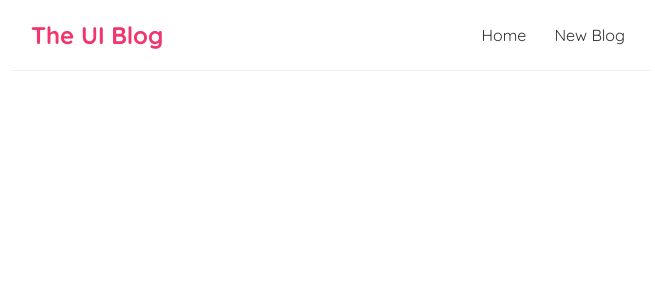
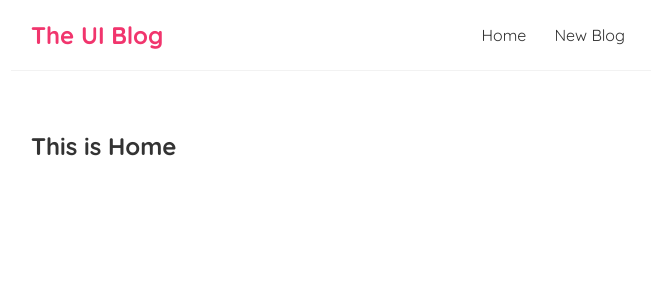
Before and after one commit to raaghavendrahm/UI-Blog-React, a React (Create React App) app: page / in a window 1280 px wide. Shown: the top 300 px of the page, without its empty margins (309-964 px from the left). Built offline with nearby package versions, Linux system fonts and the light colour scheme.

Commit message:
Home component is created and embedded inside "content" (container) of App component.

```diff
--- a/src/App.js
+++ b/src/App.js
@@ -1,9 +1,12 @@
 import Navbar from './components/Navbar';
-
+import Home from './components/Home';
 function App() {
   return (
     <div className="App">
       <Navbar />
+      <div className="content">
+        <Home />
+      </div>
     </div>
   );
 }
--- /dev/null
+++ b/src/components/Home.js
@@ -0,0 +1,9 @@
+const Home = () => {
+  return (
+    <div>
+      <h2>This is Home</h2>
+    </div>
+  );
+};
+
+export default Home;
```
